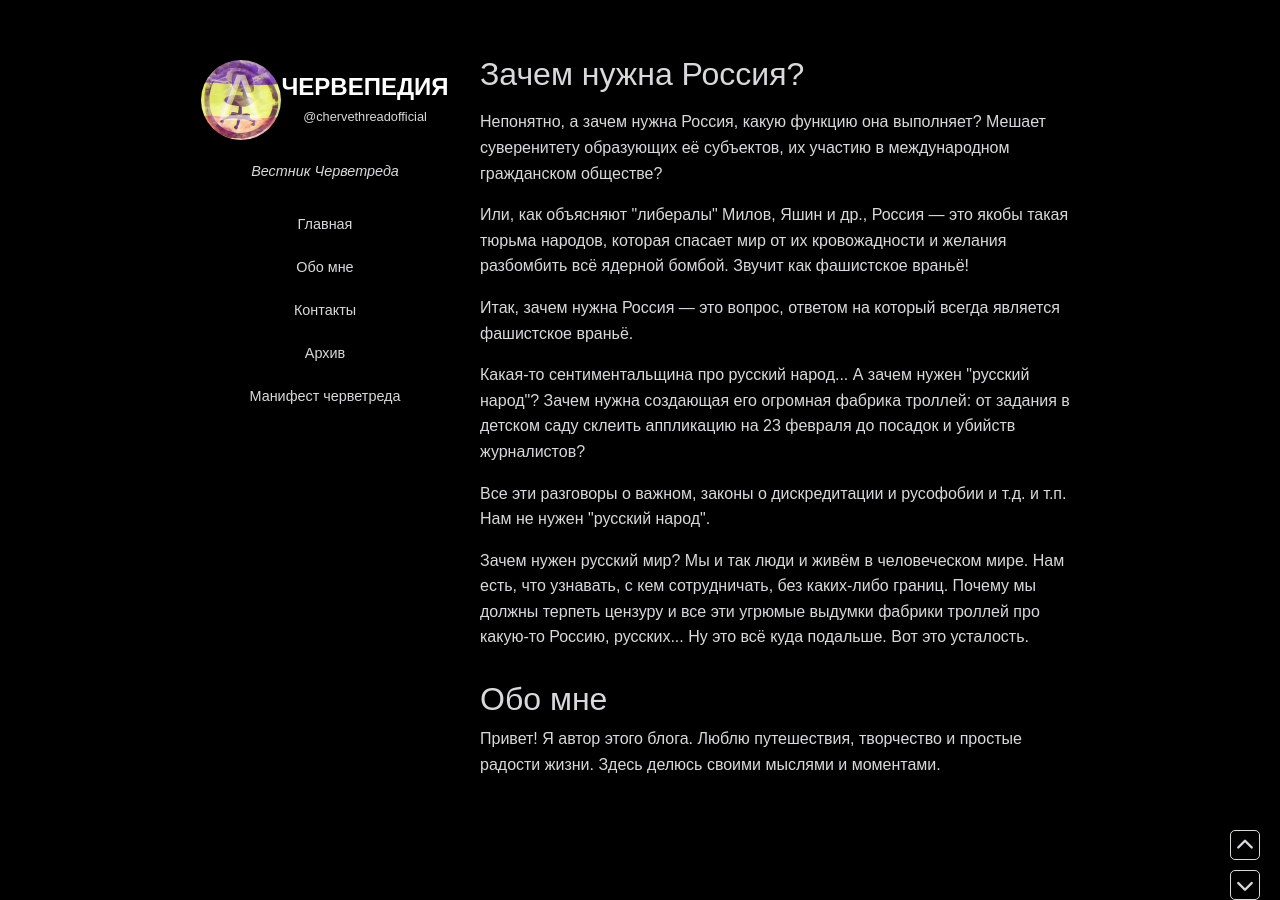
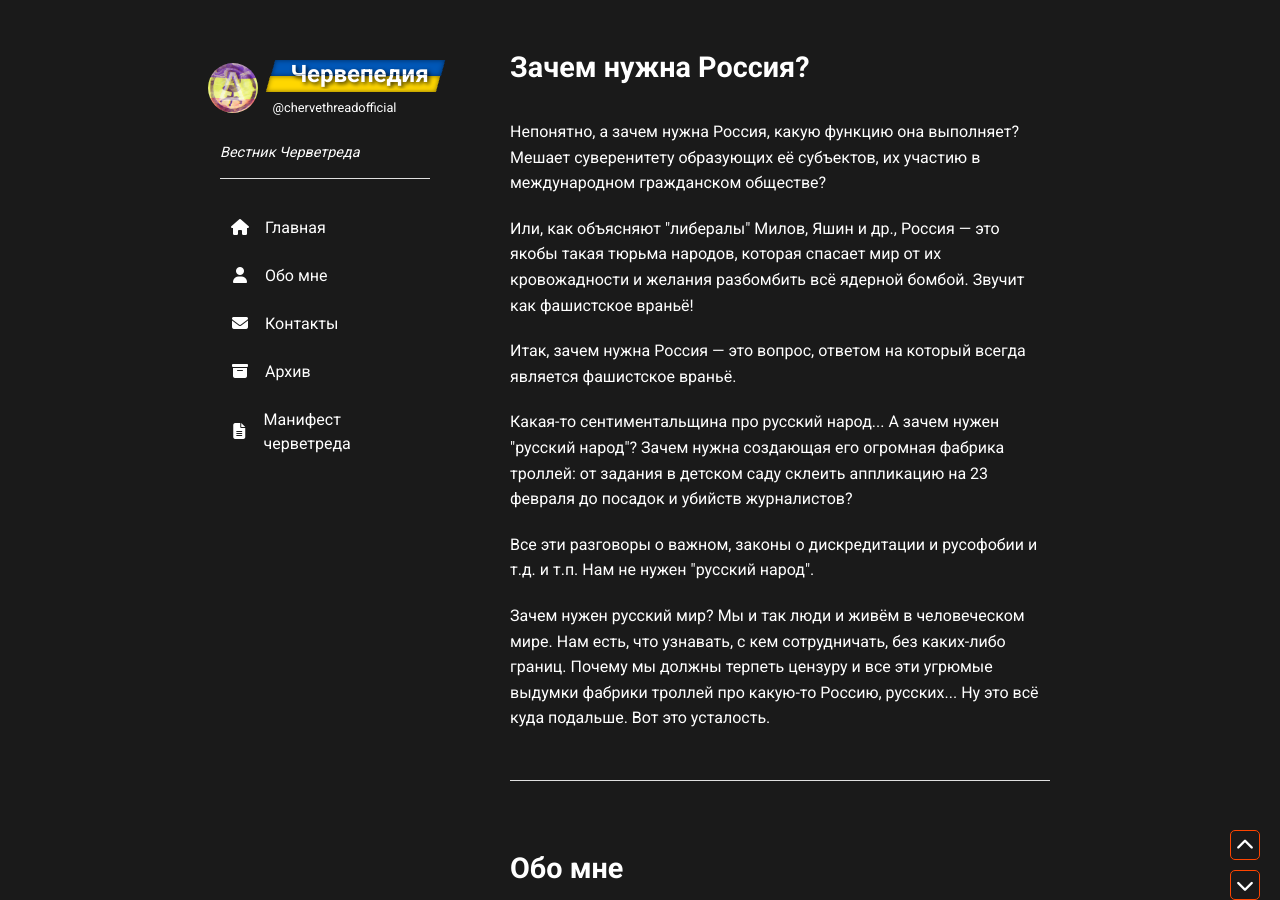
Before and after one commit to chervepediya/chervepediya.github.io, a Jekyll site: the page built from _posts/2025-02-21-zachem-nuzhna-rossiya.md, in a window 1280 px wide and 900 px high. Built offline with Jekyll 4.4.1, drawn with Linux system fonts in a browser that asks for light colours; nearby versions of some CDN libraries; a script that is not in the unit is left out.

Commit message:
Update styles.css

```diff
--- a/assets/css/styles.css
+++ b/assets/css/styles.css
@@ -1,10 +1,9 @@
 body {
-    background-color: #000000;
-    color: #D8D9DA;
-    font-family: 'Arial', sans-serif; /* Simplified font to match the screenshot's aesthetic */
+    background-color: #1A1A1A;
+    color: #FFFFFF;
+    font-family: 'Roboto', sans-serif;
     margin: 0;
     padding: 0;
-    line-height: 1.6;
 }
 
 .main-container {
@@ -19,7 +18,7 @@ body {
 }
 
 .sidebar {
-    background-color: #000000;
+    background-color: #1A1A1A;
     padding: 20px;
     width: 250px;
     position: sticky;
@@ -32,85 +31,147 @@ body {
     display: flex;
     align-items: center;
     justify-content: center;
-    margin-bottom: 15px;
+    margin-bottom: 5px;
     position: relative;
 }
 
 .sidebar .logo {
     display: block;
-    width: 80px; /* Increased size to match the screenshot */
-    height: 80px;
+    width: 50px;
+    height: 50px;
     border-radius: 50%;
-    margin-right: 0;
-    background: url('path-to-image') no-repeat center center;
-    background-size: cover;
+    margin-right: 15px;
 }
 
 .sidebar .title-and-tag {
     display: flex;
     flex-direction: column;
-    align-items: center;
+    align-items: flex-start;
 }
 
 .sidebar .site-title {
     font-size: 1.5rem;
     font-weight: 700;
     margin: 0;
+    position: relative;
+    display: inline-block;
+    padding: 2px 8px;
+    z-index: 1;
+    color: transparent;
+}
+
+.sidebar .site-title::before,
+.sidebar .site-title::after {
+    content: 'Червепедия';
+    position: absolute;
+    left: 2px;
+    width: 100%;
+    z-index: 2;
     color: #FFFFFF;
-    text-shadow: 1px 1px 2px rgba(0, 0, 0, 0.8);
+    text-shadow: 2px 2px 4px rgba(0, 0, 0, 0.8);
+}
+
+.sidebar .site-title::before {
+    top: 0;
+    clip-path: polygon(0 0, 100% 0, 100% 50%, 0 50%);
+}
+
+.sidebar .site-title::after {
+    top: 0;
+    clip-path: polygon(0 50%, 100% 50%, 100% 100%, 0 100%);
+}
+
+.sidebar .site-title .marker-blue,
+.sidebar .site-title .marker-yellow {
+    content: '';
+    position: absolute;
+    left: 0;
+    width: 100%;
+    z-index: -1;
+    transform: skewX(-15deg);
+}
+
+.sidebar .site-title .marker-blue {
+    top: 0;
+    height: 50%;
+    background-color: #0057B7;
+    transform: skewX(-15deg);
+    box-shadow: inset 0 0 5px rgba(0, 0, 0, 0.5);
+}
+
+.sidebar .site-title .marker-yellow {
+    top: 50%;
+    height: 50%;
+    background-color: #FFD700;
+    transform: translateX(-5px) skewX(-15deg);
+    box-shadow: inset 0 0 5px rgba(0, 0, 0, 0.5);
 }
 
 .sidebar .site-tag {
-    color: #D8D9DA;
+    color: #FFFFFF;
     font-size: 0.8rem;
     font-weight: 400;
     text-decoration: none;
     margin-top: 5px;
-    transition: color 0.3s ease;
+    transition: background 0.3s ease;
 }
 
 .sidebar .site-tag:hover {
-    color: #FFFFFF;
+    background: linear-gradient(45deg, rgba(224, 224, 224, 0.5), rgba(150, 150, 150, 0.5));
 }
 
 .sidebar .site-description {
-    margin: 20px 0;
-    color: #D8D9DA;
+    margin: 25px 0 25px 0;
+    color: #FFFFFF;
     font-size: 0.9rem;
     font-style: italic;
-    text-align: center;
+    padding-bottom: 15px;
+    position: relative;
+    text-align: left;
+}
+
+.sidebar .site-description::after {
+    content: '';
+    position: absolute;
+    bottom: 0;
+    left: 0;
+    width: 100%;
+    height: 1px;
+    background-color: #E0E0E0;
 }
 
 .sidebar nav {
     display: flex;
     flex-direction: column;
-    align-items: center;
-    text-align: center;
-    margin-top: 20px;
+    align-items: flex-start;
+    text-align: left;
 }
 
 .nav-link {
-    color: #D8D9DA;
+    color: #FFFFFF;
     text-decoration: none;
-    padding: 10px 0;
-    transition: color 0.3s ease;
-    font-size: 0.9rem;
-    display: block;
-    width: 100%;
-}
-
-.nav-link:hover {
-    color: #FFFFFF;
+    padding: 12px 10px;
+    transition: transform 0.3s ease;
+    display: flex;
+    align-items: center;
+    width: auto;
+    font-size: 1rem;
 }
 
 .nav-link .icon {
-    display: none; /* Removed icons to match the screenshot */
+    width: 20px;
+    text-align: center;
+    margin-right: 15px;
+    font-size: 1rem;
 }
 
-/* Мобильная шапка */
+.nav-link:active {
+    transform: scale(0.95);
+}
+
 .mobile-header {
     display: none;
-    background-color: #000000;
+    background-color: #1A1A1A;
     position: fixed;
     top: 0;
     left: 0;
@@ -140,13 +201,13 @@ body {
 
 .mobile-header .site-title {
     font-size: 1.2rem;
-    color: #FFFFFF;
+    padding: 2px 6px;
 }
 
 .menu-toggle {
     background: none;
     border: none;
-    color: #D8D9DA;
+    color: #FFFFFF;
     font-size: 1.5rem;
     cursor: pointer;
 }
@@ -158,7 +219,7 @@ body {
     left: 0;
     width: 250px;
     height: calc(100vh - 60px);
-    background-color: #000000;
+    background-color: #1A1A1A;
     padding: 20px;
     flex-direction: column;
     box-shadow: 4px 0 10px rgba(0, 0, 0, 0.3);
@@ -169,7 +230,6 @@ body {
     display: flex;
 }
 
-/* Посты и их контейнер */
 .posts-container {
     width: 600px;
     margin-left: 30px;
@@ -178,117 +238,206 @@ body {
 
 .post {
     background-color: transparent;
-    margin-bottom: 30px;
+    padding: 30px;
+    margin-bottom: 40px;
     position: relative;
 }
 
-.post-grid {
-    display: grid;
-    grid-template-columns: repeat(3, 1fr);
-    gap: 10px;
+.post:first-child {
+    padding-top: 0;
+}
+
+.post::after {
+    content: '';
+    position: absolute;
+    bottom: 0;
+    left: 50%;
+    transform: translateX(-50%);
+    width: var(--underline-width, 100%);
+    height: 1px;
+    background-color: #E0E0E0;
+}
+
+.post h2 {
+    color: #FFFFFF;
+    font-size: 1.8rem;
+    font-weight: 700;
+    margin-bottom: 20px;
+    margin-top: 0;
+    line-height: 1.5rem;
+}
+
+.post-image {
+    position: relative;
+    width: 100%;
+    max-height: 500px;
+    overflow: hidden;
     margin-bottom: 20px;
 }
 
-.post-grid img {
-    width: 100%;
-    height: auto;
-    border-radius: 5px;
-    filter: brightness(0.8); /* Matching the muted tone in the screenshot */
+.post-image-bg {
+    position: absolute;
+    top: -10px;
+    left: -10px;
+    right: -10px;
+    bottom: -10px;
+    background-size: cover;
+    background-position: center;
+    filter: blur(10px);
+    z-index: -1;
 }
 
-.post-date {
-    color: #D8D9DA;
-    font-size: 0.9rem;
-    margin-top: 10px;
-    text-align: center;
+.post-image img {
+    display: block;
+    margin: 0 auto;
+    max-width: 100%;
+    max-height: 500px;
+    height: auto;
+    cursor: pointer;
 }
 
-.post-title {
-    color: #FFFFFF;
-    font-size: 1.2rem;
-    font-weight: 700;
-    margin: 15px 0 5px;
-    text-align: center;
+.post-image .telegram-post {
+    width: 100%;
+    max-height: 500px;
+    overflow-y: auto;
 }
 
-.post-description {
-    color: #D8D9DA;
-    font-size: 0.9rem;
-    margin-bottom: 10px;
-    text-align: center;
+.post-image iframe {
+    width: 100%;
+    max-height: 500px;
+    border: none;
+}
+
+.post p {
+    line-height: 1.6;
+    margin-bottom: 20px;
+    margin-top: 10px;
+    font-size: 1rem;
 }
 
 .post-footer {
     display: flex;
-    justify-content: center;
+    justify-content: space-between;
     align-items: center;
-    margin-top: 15px;
+    margin-top: 20px;
 }
 
-.read-more, .tags, .reblog {
-    color: #D8D9DA;
-    font-size: 0.8rem;
+.read-more {
+    background-color: #1A1A1A;
+    color: #FFFFFF;
+    padding: 5px 10px;
+    border-radius: 5px;
+    font-size: 0.9rem;
+    transition: transform 0.3s ease;
+    border: 1px solid #FF4500;
     text-decoration: none;
-    margin: 0 5px;
-    transition: color 0.3s ease;
 }
 
-.read-more:hover, .tags:hover, .reblog:hover {
-    color: #FFFFFF;
+.read-more:active {
+    transform: scale(0.95);
 }
 
-.notes {
-    color: #D8D9DA;
-    font-size: 0.8rem;
-    margin-top: 10px;
+.post-date {
+    color: #FFFFFF;
+    font-size: 0.9rem;
+}
+
+.pagination {
+    display: flex;
+    justify-content: center;
+    margin: 40px auto;
+    width: 100%;
     text-align: center;
 }
 
-/* Навигация по страницам */
-.page-nav {
-    display: flex;
-    justify-content: center;
-    margin: 20px 0;
+.pagination a,
+.pagination span {
+    color: #FFFFFF;
+    padding: 8px 12px;
+    text-decoration: none;
+    margin: 0 10px;
+    transition: transform 0.3s ease;
 }
 
-.page-nav a {
-    color: #D8D9DA;
-    text-decoration: none;
-    padding: 5px 10px;
-    margin: 0 5px;
-    font-size: 0.9rem;
-    transition: color 0.3s ease;
+.pagination a {
+    background-color: #1A1A1A;
+    border-radius: 5px;
+    width: 30px;
+    height: 30px;
+    display: flex;
+    align-items: center;
+    justify-content: center;
+    color: #FFFFFF;
+    border: 1px solid #FF4500;
+    font-size: 18px;
 }
 
-.page-nav a:hover {
-    color: #FFFFFF;
+.pagination a:active {
+    transform: scale(0.95);
 }
 
-/* Подвал (footer) */
+.pagination .current {
+    color: #FFFFFF;
+    font-weight: bold;
+}
+
+.about {
+    background-color: transparent;
+    padding: 30px;
+    margin-bottom: 40px;
+    position: relative;
+}
+
+.about::after {
+    content: '';
+    position: absolute;
+    bottom: 0;
+    left: 50%;
+    transform: translateX(-50%);
+    width: var(--underline-width, 100%);
+    height: 1px;
+    background-color: #E0E0E0;
+}
+
+.about h2 {
+    color: #FFFFFF;
+    font-size: 1.8rem;
+    font-weight: 700;
+    margin-bottom: 20px;
+}
+
+.about p {
+    line-height: 1.6;
+    margin-bottom: 20px;
+    font-size: 1rem;
+}
+
 footer {
-    background-color: #000000;
+    background-color: #FFFFFF;
     padding: 20px;
     text-align: center;
-    color: #D8D9DA;
+    color: #1A1A1A;
     margin-top: 40px;
+    margin-bottom: 80px;
+    position: relative;
+    z-index: 1;
 }
 
 footer a {
-    color: #D8D9DA;
+    color: #1A1A1A;
     margin: 0 10px;
-    transition: color 0.3s ease;
+    transition: background 0.3s ease;
 }
 
 footer a:hover {
-    color: #FFFFFF;
+    background: linear-gradient(45deg, rgba(224, 224, 224, 0.5), rgba(150, 150, 150, 0.5));
 }
 
-/* Кнопки прокрутки */
 .scroll-btn {
     position: fixed;
     right: 20px;
-    background-color: #000000;
-    color: #D8D9DA;
+    background-color: #1A1A1A;
+    color: #FFFFFF;
     width: 30px;
     height: 30px;
     display: flex;
@@ -298,7 +447,7 @@ footer a:hover {
     cursor: pointer;
     border-radius: 5px;
     transition: transform 0.3s ease;
-    border: 1px solid #D8D9DA;
+    border: 1px solid #FF4500;
     z-index: 1000;
 }
 
@@ -321,7 +470,7 @@ footer a:hover {
     left: 0;
     width: 100%;
     height: 100%;
-    background-color: rgba(0, 0, 0, 0.8);
+    background-color: rgba(26, 26, 26, 0.8);
     z-index: 1000;
     justify-content: center;
     align-items: center;
@@ -330,7 +479,7 @@ footer a:hover {
 .image-modal img {
     max-width: 90%;
     max-height: 90%;
-    border: 2px solid #D8D9DA;
+    border: 2px solid #FF4500;
     border-radius: 10px;
 }
 
@@ -357,7 +506,25 @@ footer a:hover {
         padding-top: 0;
     }
 
-    .post-grid {
-        grid-template-columns: repeat(2, 1fr); /* Adjust grid for mobile */
+    .post {
+        width: 100%;
+        padding: 20px;
+        box-sizing: border-box;
+    }
+
+    .post:first-child {
+        padding-top: 20px;
+    }
+
+    .post::after {
+        width: 100%;
+    }
+
+    .post:last-child::after {
+        display: block;
+    }
+
+    .about::after {
+        width: 100%;
     }
 }
```
